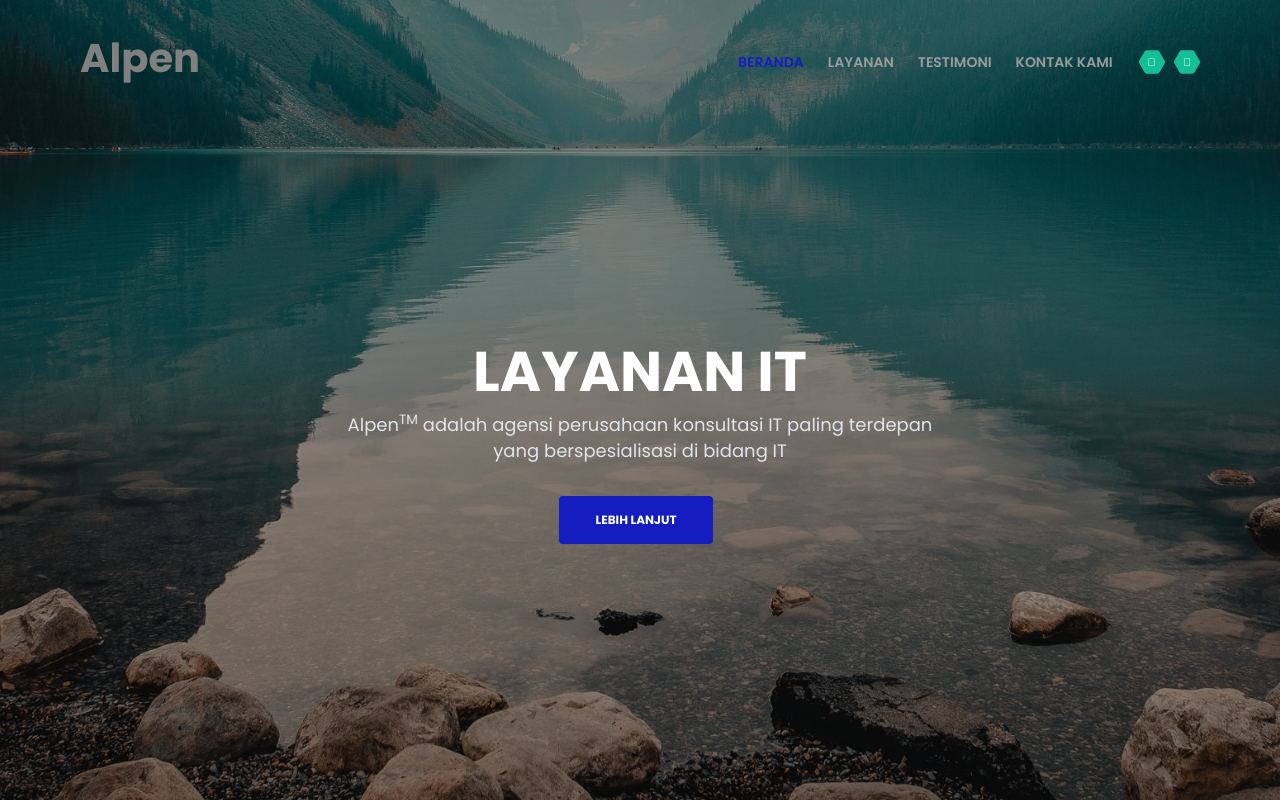
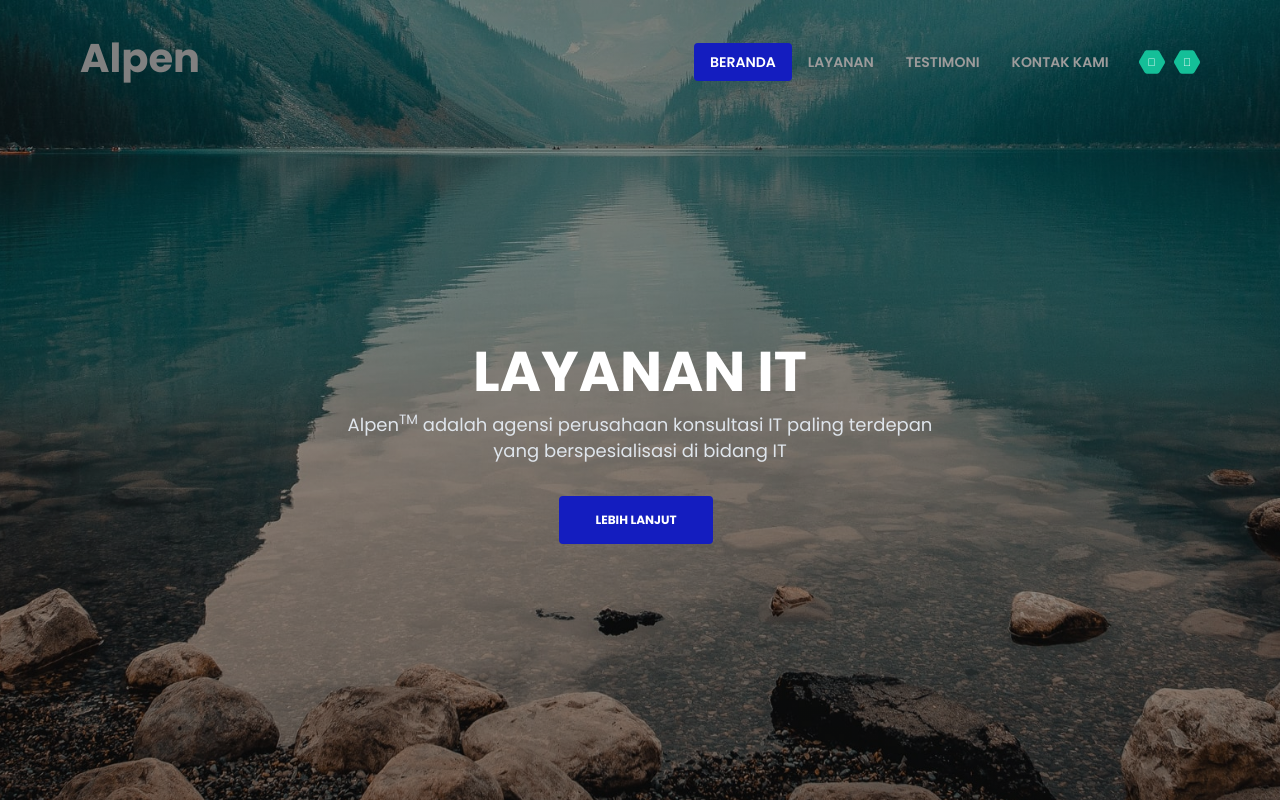
Before and after one commit to mhabbatein/alpen_it_consultant_web, a plain HTML site: page index.html in a window 1280 px wide. In both pictures the pointer is over the link "BERANDA". Shown: the top 800 px of the page. Drawn offline with Linux system fonts and the light colour scheme.

Commit message:
ganti style nav links

```diff
--- a/css/styles.css
+++ b/css/styles.css
@@ -710,7 +710,7 @@ input[type="checkbox"] {
 
 .navbar-custom .nav-item .nav-link:hover,
 .navbar-custom .nav-item .nav-link.active {
-  color: #141dbf;
+  color: green;
 }
 
 /* Dropdown Menu */
@@ -1889,12 +1889,14 @@ a:hover.back-to-top {
   }
 
   .navbar-custom .nav-item .nav-link {
-    padding: 0.25rem 0.75rem 0.25rem 0.75rem;
+    padding: 0.75rem 1rem 0.75rem 1rem;
+    border-radius: 0.25rem;
   }
 
   .navbar-custom .nav-item .nav-link:hover,
   .navbar-custom .nav-item .nav-link.active {
-    color: #141dbf;
+    color: white;
+    background-color: #141dbf;
   }
 
   .navbar-custom.top-nav-collapse {
```
